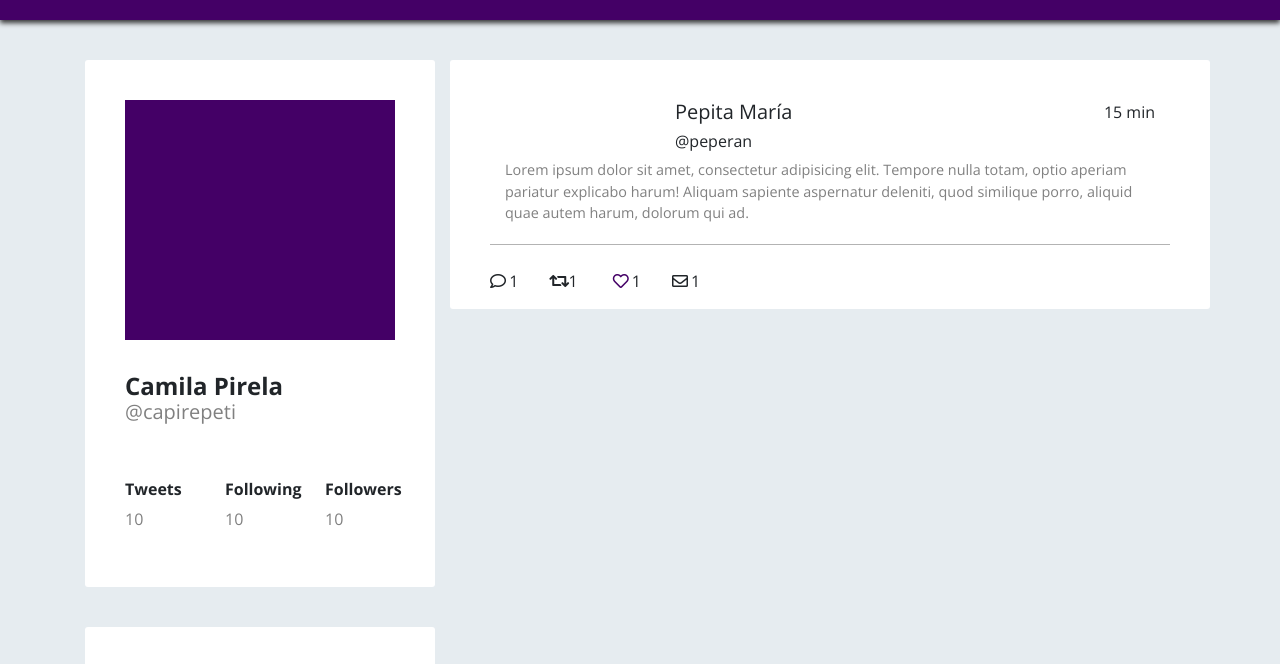
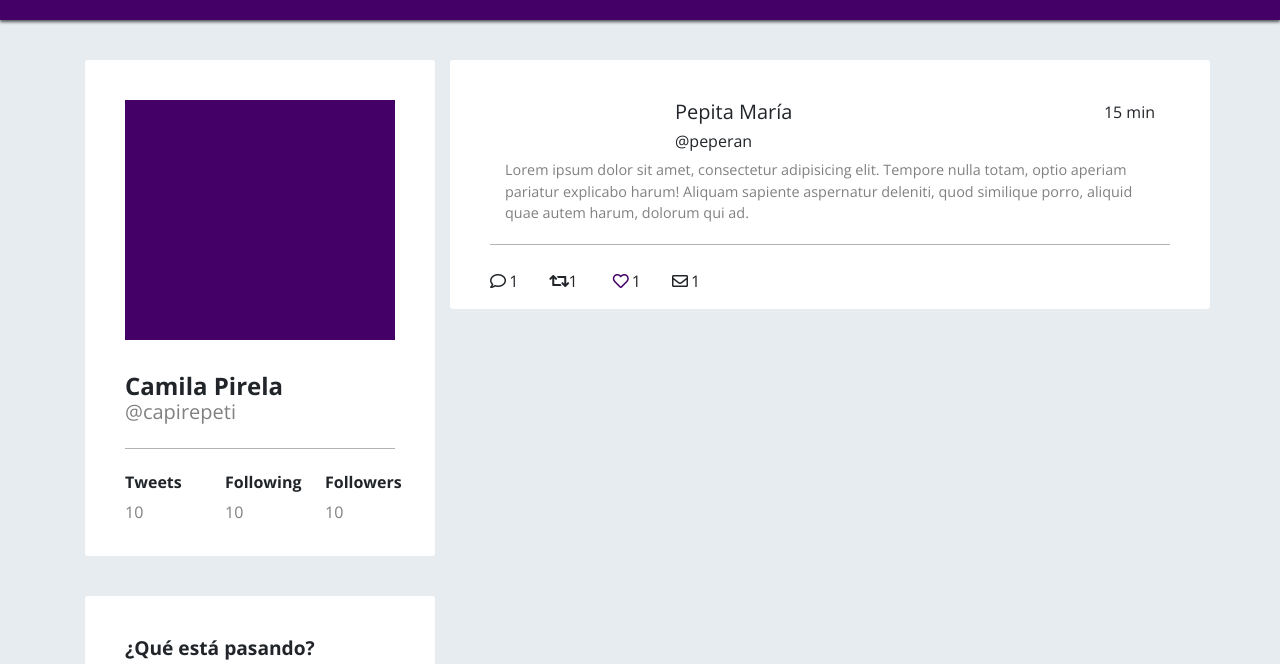
Before and after one commit to Camipi/Examen_2, a website: page public/index.html in a window 1280 px wide. Shown: the part 60-724 px from the top of the page. Drawn offline with nearby package versions, Linux system fonts and the light colour scheme; files that its build step writes are made by us from their sources.

Commit message:
fifth commit: Improves .scss files

```diff
--- a/public/index.html
+++ b/public/index.html
@@ -48,6 +48,7 @@
 							<h4>Camila Pirela</h4>
 							<h5>@capirepeti</h5>
 						</div>
+						<div class="col-12 content__profile-line"></div>
 						<div class="row content__profile-info">
 							<div class="col-4 content__profile-tweet">
 								<h6>Tweets</h6>
--- a/src/scss/_content__profile.scss
+++ b/src/scss/_content__profile.scss
@@ -1,9 +1,12 @@
 .content__profile {
 	background-color: #ffffff;
 	border-radius: 3px;
-	padding: 5vh;
+	padding-top: 5vh;
+	padding-right: 5vh;
+	padding-left: 5vh;
+	padding-bottom: 2vh;
 	margin-top: 5vh;
-	margin-bottom: 2vh;
+	margin-bottom: 1vh;
 }
 
 .content__profile-info h4 {
@@ -15,7 +18,7 @@
 .content__profile-info h5 {
 	font-weight: 300;
 	color: #808080;
-	margin-bottom: 7vh;
+	margin-bottom: 3vh;
 }
 
 .content__profile-tweet h6 {
@@ -48,3 +51,10 @@
 	border-radius-bottom: 0;
 	height: 30vh;
 }
+
+.content__profile-line {
+	height: 1px;
+	background-color: #B3B3B3;
+	margin-top: .5vh;
+	margin-bottom: 3vh;
+}
--- a/src/scss/_content__twitear.scss
+++ b/src/scss/_content__twitear.scss
@@ -3,6 +3,7 @@
 	border-radius: 3px;
 	padding: 5vh;
 	margin-top: 5vh;
+	margin-bottom: 5vh;
 }
 
 .content__twitear h4 {
--- a/src/scss/_navbar.scss
+++ b/src/scss/_navbar.scss
@@ -1,7 +1,7 @@
 .navbar {
 	background-color: #440066;
 	height: 10vh;
-	box-shadow: 0px 3px 5px #353535;
+	box-shadow: 0px 2px 3px #565656;
 }
 
 .navbar a {
```
